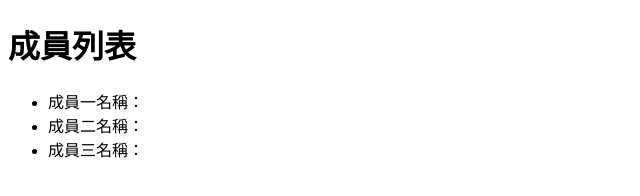
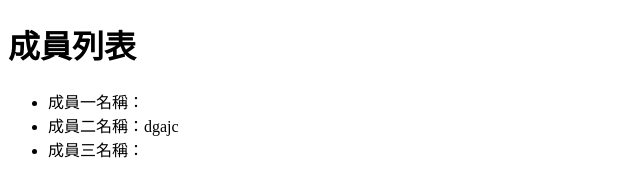
Before and after one commit to soloayaya/20250212, a plain HTML site: page index.html in a window 1280 px wide. Shown: the full height of the page, 0-640 px from the left. Drawn offline with Linux system fonts and the light colour scheme.

Commit message:
新增成員二名子

```diff
--- a/index.html
+++ b/index.html
@@ -1,16 +1,19 @@
 <!DOCTYPE html>
 <html lang="en">
+
 <head>
   <meta charset="UTF-8" />
   <meta name="viewport" content="width=device-width, initial-scale=1.0" />
   <title>Document</title>
 </head>
+
 <body>
   <h1>成員列表</h1>
   <ul>
     <li>成員一名稱：</li>
-      <li>成員二名稱：</li>
+    <li>成員二名稱：dgajc</li>
     <li>成員三名稱：</li>
   </ul>
 </body>
+
 </html>
```
Lines whose indentation alone changed are shown as unchanged.
